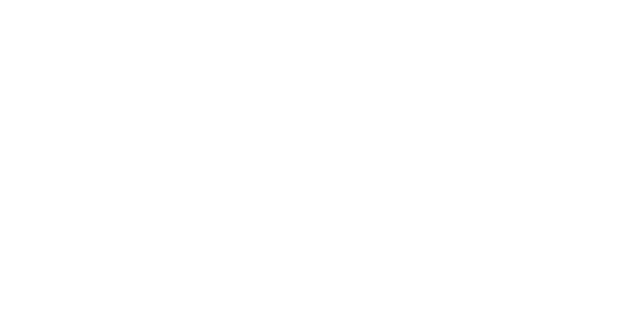
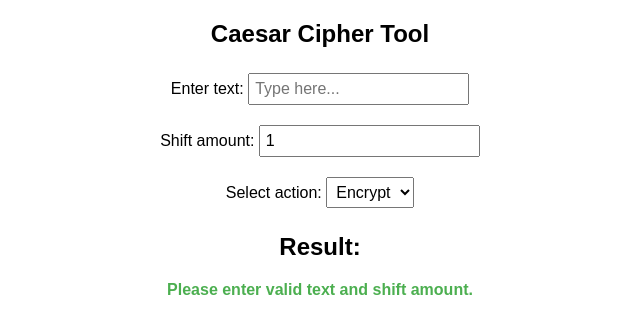
Before and after one commit to MichalSaraz/sandbox, a Nuxt app: page /textEncryptor in a window 1280 px wide. Before the commit this address had no page. Shown: the top 334 px of the page, without its empty margins (320-960 px from the left). Built offline with nearby package versions, Linux system fonts and the light colour scheme.

Commit message:
feat: add textEncryptor for encrypting and decrypting text with Caesar cipher

```diff
--- /dev/null
+++ b/pages/textEncryptor.vue
@@ -0,0 +1,110 @@
+<template>
+    <section>
+        <h1>Caesar Cipher Tool</h1>
+
+        <label>
+            Enter text:
+            <input v-model="text" type="text" placeholder="Type here..." />
+        </label>
+
+        <label>
+            Shift amount:
+            <input
+                v-model.number="shift"
+                type="number"
+                min="1"
+                placeholder="Enter shift value..."
+            />
+        </label>
+
+        <label>
+            Select action:
+            <select v-model="action">
+                <option value="encrypt">Encrypt</option>
+                <option value="decrypt">Decrypt</option>
+            </select>
+        </label>
+
+        <div v-if="result !== ''">
+            <h2>Result:</h2>
+            <p>
+                <strong>{{ result }}</strong>
+            </p>
+        </div>
+    </section>
+</template>
+
+<script lang="ts" setup>
+import { ref, computed } from "vue";
+
+// Reactive state for user inputs
+const text = ref("");
+const shift = ref(1);
+const action = ref("encrypt"); // Default action is "encrypt"
+
+// Computed property for reactivity
+const result = computed(() => {
+    if (!text.value || shift.value <= 0) {
+        return "Please enter valid text and shift amount.";
+    }
+
+    return action.value === "encrypt"
+        ? encryptText(text.value, shift.value)
+        : decryptText(text.value, shift.value);
+});
+
+// Function to encrypt the text using Caesar cipher
+function encryptText(input: string, shiftAmount: number): string {
+    return input
+        .split("")
+        .map((char) => applyShift(char, shiftAmount))
+        .join("");
+}
+
+// Function to decrypt the text using Caesar cipher
+function decryptText(input: string, shiftAmount: number): string {
+    return input
+        .split("")
+        .map((char) => applyShift(char, -shiftAmount))
+        .join("");
+}
+
+// Helper function to apply shift to a character
+function applyShift(char: string, shiftAmount: number): string {
+    if (char.match(/[a-zA-Z]/)) {
+        const isUpperCase = char === char.toUpperCase();
+        const baseCode = isUpperCase ? 65 : 97; // ASCII for 'A' or 'a'
+        const charCode = char.charCodeAt(0);
+        const normalizedShift = ((shiftAmount % 26) + 26) % 26; // Normalize shift
+        const newCode =
+            ((charCode - baseCode + normalizedShift) % 26) + baseCode;
+        return String.fromCharCode(newCode);
+    }
+    return char; // Non-alphabetic characters remain unchanged
+}
+</script>
+
+<style scoped>
+section {
+    font-family: Arial, sans-serif;
+    max-width: 500px;
+    margin: auto;
+    text-align: center;
+}
+label {
+    display: block;
+    margin: 10px 0;
+}
+input,
+select {
+    margin: 5px 0;
+    padding: 5px;
+    font-size: 16px;
+}
+h2 {
+    margin-top: 20px;
+}
+strong {
+    color: #4caf50;
+}
+</style>
```
